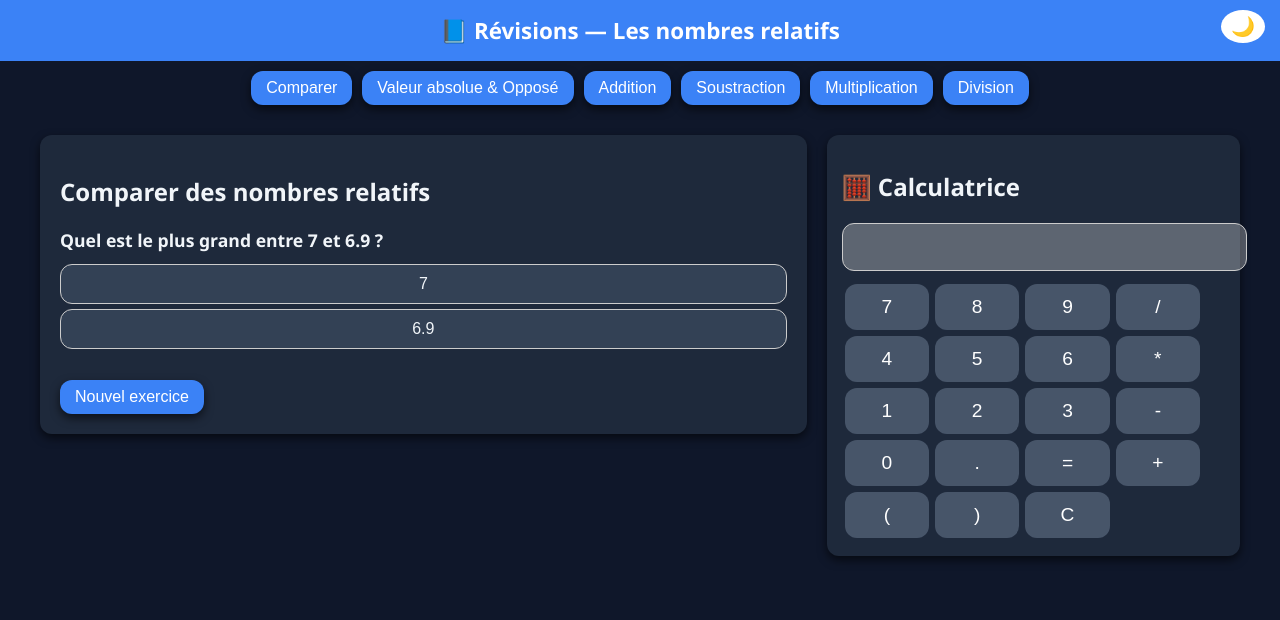
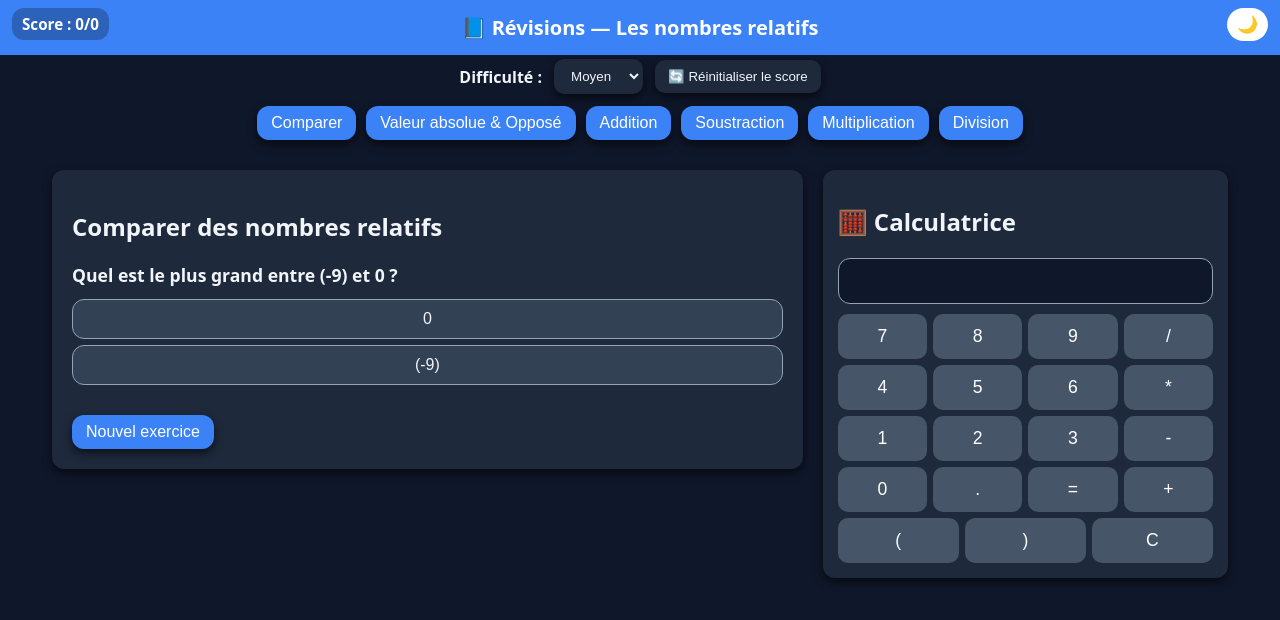
Before and after one commit to plymarok/maths-relatif, a plain HTML site: page index.html in a window 1280 px wide. Drawn offline with Linux system fonts and the light colour scheme.

Commit message:
Update index.html

```diff
--- a/index.html
+++ b/index.html
@@ -1,172 +1,70 @@
 <!DOCTYPE html>
 <html lang="fr">
 <head>
-  <meta charset="UTF-8">
-  <meta name="viewport" content="width=device-width, initial-scale=1.0">
+  <meta charset="UTF-8" />
+  <meta name="viewport" content="width=device-width, initial-scale=1.0"/>
   <title>Nombres relatifs — Révisions interactives</title>
   <style>
-    :root {
-      --bg: #0f172a;
-      --card: #1e293b;
-      --accent: #3b82f6;
-      --success: #16a34a;
-      --error: #dc2626;
-      --text: #f1f5f9;
-      --choice-bg: #334155;
-      --choice-hover: #475569;
-      --explain: #fde047;
-      --radius: 12px;
-      --shadow: 0 4px 10px rgba(0,0,0,0.6);
+    :root{
+      --bg:#0f172a; --card:#1e293b; --accent:#3b82f6;
+      --success:#16a34a; --error:#dc2626; --text:#f1f5f9;
+      --choice-bg:#334155; --choice-hover:#475569; --explain:#fde047;
+      --radius:12px; --shadow:0 4px 10px rgba(0,0,0,0.6);
     }
-    body.light {
-      --bg: #f9fafb;
-      --card: #ffffff;
-      --text: #111827;
-      --choice-bg: #f1f5f9;
-      --choice-hover: #e2e8f0;
-      --explain: #444;
-      --shadow: 0 4px 10px rgba(0,0,0,0.1);
+    body.light{
+      --bg:#f9fafb; --card:#ffffff; --text:#111827;
+      --choice-bg:#f1f5f9; --choice-hover:#e2e8f0; --explain:#444;
+      --shadow:0 4px 10px rgba(0,0,0,0.1);
     }
-    body {
-      margin: 0;
-      font-family: "Segoe UI", sans-serif;
-      background: var(--bg);
-      color: var(--text);
-    }
-    header {
-      background: var(--accent);
-      color: white;
-      text-align: center;
-      padding: 15px;
-      font-size: 1.4rem;
-      font-weight: bold;
-      position: relative;
-    }
-    #toggleTheme {
-      position: absolute;
-      right: 15px;
-      top: 10px;
-      background: white;
-      color: black;
-      border: none;
-      border-radius: 50%;
-      font-size: 1.2rem;
-      cursor: pointer;
-      padding: 5px 10px;
-    }
-    nav {
-      display: flex;
-      justify-content: center;
-      gap: 10px;
-      padding: 10px;
-      flex-wrap: wrap;
-    }
-    nav button {
-      padding: 8px 15px;
-      border: none;
-      border-radius: var(--radius);
-      cursor: pointer;
-      background: var(--accent);
-      color: white;
-      font-size: 1rem;
-      box-shadow: var(--shadow);
-    }
-    main {
-      display: flex;
-      max-width: 1200px;
-      margin: 20px auto;
-      gap: 20px;
-    }
-    .content { flex: 2; }
-    .calculator {
-      flex: 1;
-      background: var(--card);
-      padding: 15px;
-      border-radius: var(--radius);
-      box-shadow: var(--shadow);
-      height: fit-content;
-    }
-    .card {
-      background: var(--card);
-      padding: 20px;
-      border-radius: var(--radius);
-      box-shadow: var(--shadow);
-      margin-bottom: 20px;
-    }
-    .question { margin-bottom: 12px; font-weight: bold; font-size: 1.1rem; }
-    .choices button {
-      display: block;
-      width: 100%;
-      margin: 5px 0;
-      padding: 10px;
-      border-radius: var(--radius);
-      border: 1px solid #ccc;
-      cursor: pointer;
-      background: var(--choice-bg);
-      color: var(--text);
-      font-size: 1rem;
-      transition: background 0.2s;
-    }
-    .choices button:hover { background: var(--choice-hover); }
-    .choices button.correct { background: var(--success) !important; color: white; }
-    .choices button.wrong { background: var(--error) !important; color: white; }
-    .refresh {
-      margin-top: 15px;
-      padding: 8px 15px;
-      border: none;
-      border-radius: var(--radius);
-      cursor: pointer;
-      background: var(--accent);
-      color: white;
-      font-size: 1rem;
-      box-shadow: var(--shadow);
-    }
-    .explain { margin-top: 10px; font-weight: bold; color: var(--explain); }
-
-    /* Fractions jolies avec vrai trait centré */
-    .frac {
-      display: inline-grid;
-      grid-template-rows: auto auto;
-      text-align: center;
-      vertical-align: middle;
-    }
-    .frac .num {
-      border-bottom: 2px solid currentColor; /* Trait toujours visible */
-      padding: 0 4px;
-    }
-    .frac .den {
-      padding: 0 4px;
-    }
-
+    *{box-sizing:border-box}
+    body{margin:0;font-family:system-ui,-apple-system,"Segoe UI",Roboto,Ubuntu,"Helvetica Neue",Arial,"Noto Sans","Apple Color Emoji","Segoe UI Emoji",sans-serif;background:var(--bg);color:var(--text)}
+    header{background:var(--accent);color:#fff;text-align:center;padding:14px 48px;font-size:1.25rem;font-weight:700;position:relative}
+    #toggleTheme{position:absolute;right:12px;top:8px;background:#fff;color:#000;border:none;border-radius:999px;font-size:1.05rem;cursor:pointer;padding:6px 10px}
+    #scoreboard{position:absolute;left:12px;top:8px;font-size:.95rem;background:rgba(0,0,0,.25);padding:6px 10px;border-radius:var(--radius)}
+    nav{display:flex;justify-content:center;gap:10px;flex-wrap:wrap;padding:12px}
+    nav button{padding:8px 14px;border:none;border-radius:var(--radius);cursor:pointer;background:var(--accent);color:#fff;font-size:1rem;box-shadow:var(--shadow)}
+    #difficulty{display:flex;justify-content:center;align-items:center;gap:12px;margin-top:4px}
+    #difficulty select,#difficulty button{padding:8px 12px;border-radius:10px;border:1px solid transparent;background:var(--card);color:var(--text);box-shadow:var(--shadow)}
+    main{display:flex;max-width:1200px;margin:18px auto;gap:20px;padding:0 12px}
+    .content{flex:2}
+    .calculator{flex:1;background:var(--card);padding:15px;border-radius:var(--radius);box-shadow:var(--shadow);height:fit-content}
+    .card{background:var(--card);padding:20px;border-radius:var(--radius);box-shadow:var(--shadow);margin-bottom:20px}
+    .question{margin-bottom:12px;font-weight:700;font-size:1.1rem}
+    .choices button{display:block;width:100%;margin:6px 0;padding:10px;border-radius:var(--radius);border:1px solid #94a3b8;cursor:pointer;background:var(--choice-bg);color:var(--text);font-size:1rem;transition:background .2s}
+    .choices button:hover{background:var(--choice-hover)}
+    .choices button.correct{background:var(--success)!important;color:#fff}
+    .choices button.wrong{background:var(--error)!important;color:#fff}
+    .refresh{margin-top:14px;padding:8px 14px;border:none;border-radius:var(--radius);cursor:pointer;background:var(--accent);color:#fff;font-size:1rem;box-shadow:var(--shadow)}
+    .explain{margin-top:10px;font-weight:700;color:var(--explain)}
+    /* Fractions lisibles (trait épais, centré, s'adapte au thème) */
+    .frac{display:inline-grid;grid-template-rows:auto auto;text-align:center;vertical-align:middle}
+    .frac .num{border-bottom:2px solid currentColor;padding:0 4px}
+    .frac .den{padding:0 4px}
     /* Calculatrice */
-    #calcDisplay {
-      width: 100%;
-      font-size: 1.4rem;
-      padding: 10px;
-      margin-bottom: 10px;
-      text-align: right;
-      border: 1px solid #ccc;
-      border-radius: var(--radius);
-    }
-    #calcButtons button {
-      width: 22%;
-      margin: 3px;
-      padding: 12px;
-      font-size: 1.2rem;
-      border-radius: var(--radius);
-      border: none;
-      cursor: pointer;
-      background: #475569;
-      color: white;
-    }
-    body.light #calcButtons button { background: #e2e8f0; color: black; }
+    #calcDisplay{width:100%;font-size:1.3rem;padding:10px;margin-bottom:10px;text-align:right;border:1px solid #94a3b8;border-radius:var(--radius);background:var(--bg);color:var(--text)}
+    #calcButtons{display:flex;flex-wrap:wrap;gap:6px}
+    #calcButtons button{flex:1 0 22%;padding:12px;font-size:1.1rem;border-radius:10px;border:none;cursor:pointer;background:#475569;color:#fff}
+    body.light #calcButtons button{background:#e2e8f0;color:#000}
+    @media (max-width:980px){main{flex-direction:column}}
   </style>
 </head>
 <body>
   <header>
     📘 Révisions — Les nombres relatifs
-    <button id="toggleTheme">🌙</button>
+    <span id="scoreboard">Score : 0/0</span>
+    <button id="toggleTheme" title="Basculer thème">🌙</button>
   </header>
+
+  <div id="difficulty">
+    <strong>Difficulté :</strong>
+    <select id="level" onchange="resetScore()">
+      <option value="1">Facile</option>
+      <option value="2" selected>Moyen</option>
+      <option value="3">Difficile</option>
+    </select>
+    <button onclick="resetScore()">🔄 Réinitialiser le score</button>
+  </div>
+
   <nav>
     <button onclick="showSection('comparaison')">Comparer</button>
     <button onclick="showSection('valabs')">Valeur absolue & Opposé</button>
@@ -178,6 +76,7 @@
 
   <main>
     <div class="content">
+      <!-- Comparaison -->
       <section id="comparaison" class="card">
         <h2>Comparer des nombres relatifs</h2>
         <div class="question" id="compQ"></div>
@@ -186,6 +85,7 @@
         <button class="refresh" onclick="newComparison()">Nouvel exercice</button>
       </section>
 
+      <!-- Valeur absolue & Opposé -->
       <section id="valabs" class="card" style="display:none;">
         <h2>Valeur absolue et opposé</h2>
         <div class="question" id="valQ"></div>
@@ -194,6 +94,7 @@
         <button class="refresh" onclick="newValAbs()">Nouvel exercice</button>
       </section>
 
+      <!-- Addition -->
       <section id="addition" class="card" style="display:none;">
         <h2>Addition de relatifs</h2>
         <div class="question" id="addQ"></div>
@@ -202,6 +103,7 @@
         <button class="refresh" onclick="newAddition()">Nouvel exercice</button>
       </section>
 
+      <!-- Soustraction -->
       <section id="soustraction" class="card" style="display:none;">
         <h2>Soustraction de relatifs</h2>
         <div class="question" id="subQ"></div>
@@ -210,6 +112,7 @@
         <button class="refresh" onclick="newSubtraction()">Nouvel exercice</button>
       </section>
 
+      <!-- Multiplication -->
       <section id="multiplication" class="card" style="display:none;">
         <h2>Multiplication de relatifs</h2>
         <div class="question" id="multQ"></div>
@@ -218,6 +121,7 @@
         <button class="refresh" onclick="newMultiplication()">Nouvel exercice</button>
       </section>
 
+      <!-- Division -->
       <section id="division" class="card" style="display:none;">
         <h2>Division de relatifs</h2>
         <div class="question" id="divQ"></div>
@@ -227,181 +131,178 @@
       </section>
     </div>
 
+    <!-- Calculatrice -->
     <div class="calculator">
       <h2>🧮 Calculatrice</h2>
-      <input type="text" id="calcDisplay" disabled>
+      <input type="text" id="calcDisplay" disabled />
       <div id="calcButtons"></div>
     </div>
   </main>
 
   <script>
-    // THEME
-    const toggleBtn=document.getElementById("toggleTheme");
-    toggleBtn.onclick=()=>{
-      document.body.classList.toggle("light");
-      toggleBtn.textContent=document.body.classList.contains("light")?"☀️":"🌙";
+    // Thème
+    document.getElementById('toggleTheme').onclick=()=>{
+      document.body.classList.toggle('light');
+      document.getElementById('toggleTheme').textContent=document.body.classList.contains('light')?'☀️':'🌙';
     };
 
-    function showSection(id) {
-      document.querySelectorAll("section").forEach(sec => sec.style.display = "none");
-      document.getElementById(id).style.display = "block";
+    // Score
+    let score=0,total=0;
+    function updateScore(){ document.getElementById('scoreboard').textContent=`Score : ${score}/${total}`; }
+    function resetScore(){ score=0; total=0; updateScore(); }
+
+    // Niveau
+    function getLevel(){ return +document.getElementById('level').value; }
+
+    // Outils nombres
+    function randInt(min,max){ return Math.floor(Math.random()*(max-min+1))+min; }
+    function typePoolByLevel(level){
+      if(level===1) return ['int'];
+      if(level===2) return ['int','dec'];
+      return ['int','dec','frac']; // niveau 3
+    }
+    function renderNumber(n){
+      if(typeof n==='object' && n.frac){
+        return `<span class="frac"><span class="num">${n.num}</span><span class="den">${n.den}</span></span>`;
+      }
+      return n<0?`(${n})`:`${n}`;
+    }
+    function formatNumber(type){
+      if(type==='int'){ return renderNumber(randInt(-20,20)); }
+      if(type==='dec'){ return renderNumber(Math.round((Math.random()*20-10)*10)/10); }
+      if(type==='frac'){
+        let num=randInt(-9,9); if(num===0) num=1;
+        let den=[2,4,5,10][randInt(0,3)];
+        return renderNumber({frac:true,num,den});
+      }
+    }
+    function evalFrac(str){
+      if(str.includes('frac')){
+        const num=parseFloat(str.match(/<span class="num">(.*?)<\/span>/)[1]);
+        const den=parseFloat(str.match(/<span class="den">(.*?)<\/span>/)[1]);
+        return num/den;
+      }
+      return parseFloat(str.replace(/[()]/g,''));
     }
 
-    function randInt(min,max){ return Math.floor(Math.random()*(max-min+1))+min; }
-
-    function formatNumber(type){
-      let n;
-      if(type==="int"){ n=randInt(-20,20); }
-      if(type==="dec"){ n=(Math.round((Math.random()*20-10)*10)/10); }
-      if(type==="frac"){
-        let num=randInt(-9,9); if(num===0) num=1;
-        let den=[2,4,5,10][randInt(0,3)];
-        n={frac:true,num,den};
-      }
-      return renderNumber(n);
-    }
-
-    function renderNumber(n){
-      if(typeof n==="object" && n.frac){
-        return `<span class="frac"><span class="num">${n.num}</span><span class="den">${n.den}</span></span>`;
-      }
-      if(n<0) return `(${n})`;
-      return `${n}`;
-    }
-
-    function evalFrac(str){
-      if(str.includes("frac")){
-        let num=parseFloat(str.match(/<span class="num">(.*?)<\/span>/)[1]);
-        let den=parseFloat(str.match(/<span class="den">(.*?)<\/span>/)[1]);
-        return num/den;
-      }
-      return parseFloat(str.replace(/[()]/g,""));
-    }
-
-    function makeChoices(container, correct, wrongs, explainId, explanation) {
-      container.innerHTML = "";
-      document.getElementById(explainId).textContent = "";
-      let answers = [correct, ...wrongs];
-      answers.sort(() => Math.random() - 0.5);
-      answers.forEach(ans => {
-        let btn = document.createElement("button");
-        btn.innerHTML = ans;
-        btn.onclick = () => {
-          container.querySelectorAll("button").forEach(b => b.disabled = true);
-          if(ans === correct) {
-            btn.classList.add("correct");
-          } else {
-            btn.classList.add("wrong");
-            document.getElementById(explainId).textContent = "❌ " + explanation;
-          }
+    // QCM
+    function makeChoices(container, correct, wrongs, explainId, explanation){
+      container.innerHTML=''; document.getElementById(explainId).textContent='';
+      const answers=[correct,...wrongs].sort(()=>Math.random()-0.5);
+      answers.forEach(ans=>{
+        const btn=document.createElement('button'); btn.innerHTML=ans;
+        btn.onclick=()=>{
+          container.querySelectorAll('button').forEach(b=>b.disabled=true);
+          total++;
+          if(ans===correct){ score++; btn.classList.add('correct'); }
+          else{ btn.classList.add('wrong'); document.getElementById(explainId).textContent='❌ '+explanation; }
+          updateScore();
         };
         container.appendChild(btn);
       });
     }
 
-    // Comparaison
+    // Modules
     function newComparison(){
-      let type = ["int","dec","frac"][randInt(0,2)];
-      let a = formatNumber(type);
-      let b = formatNumber(type);
-      while(evalFrac(a)===evalFrac(b)) b=formatNumber(type);
-      document.getElementById("compQ").innerHTML=`Quel est le plus grand entre ${a} et ${b} ?`;
-      let correct = evalFrac(a)>evalFrac(b)?a:b;
-      let exp = `${evalFrac(a)} comparé à ${evalFrac(b)} → ${correct} est le plus grand.`;
-      makeChoices(document.getElementById("compChoices"),correct,[a,b].filter(x=>x!==correct),"compExplain",exp);
+      const pool=typePoolByLevel(getLevel());
+      const t=pool[randInt(0,pool.length-1)];
+      let a=formatNumber(t), b=formatNumber(t);
+      while(evalFrac(a)===evalFrac(b)) b=formatNumber(t);
+      const correct=evalFrac(a)>evalFrac(b)?a:b;
+      document.getElementById('compQ').innerHTML=`Quel est le plus grand entre ${a} et ${b} ?`;
+      const exp=`On compare ${evalFrac(a)} et ${evalFrac(b)} : ${correct} est plus grand car sa valeur est la plus élevée.`;
+      makeChoices(document.getElementById('compChoices'),correct,[a,b].filter(x=>x!==correct),'compExplain',exp);
     }
 
-    // Valeur absolue & opposé
     function newValAbs(){
-      let type = ["int","dec","frac"][randInt(0,2)];
-      let n = formatNumber(type);
+      const pool=typePoolByLevel(getLevel());
+      const t=pool[randInt(0,pool.length-1)];
+      const n=formatNumber(t);
       if(Math.random()<0.5){
-        document.getElementById("valQ").innerHTML=`Valeur absolue de ${n} ?`;
-        let correct = Math.abs(evalFrac(n)).toString();
-        let exp = `|${evalFrac(n)}| = ${correct}`;
-        makeChoices(document.getElementById("valChoices"),correct,[ (evalFrac(n)+1).toString(), (evalFrac(n)-1).toString() ],"valExplain",exp);
-      } else {
-        document.getElementById("valQ").innerHTML=`Opposé de ${n} ?`;
-        let correct = (-evalFrac(n)).toString();
-        let exp = `Opposé de ${evalFrac(n)} = ${correct}`;
-        makeChoices(document.getElementById("valChoices"),correct,[ (evalFrac(n)+2).toString(), (evalFrac(n)-2).toString() ],"valExplain",exp);
+        document.getElementById('valQ').innerHTML=`Valeur absolue de ${n} ?`;
+        const c=Math.abs(evalFrac(n)).toString();
+        const exp=`La valeur absolue est la distance à 0 : |${evalFrac(n)}| = ${c}.`;
+        makeChoices(document.getElementById('valChoices'),c,[ (evalFrac(n)+1).toString(),(evalFrac(n)-1).toString() ],'valExplain',exp);
+      }else{
+        document.getElementById('valQ').innerHTML=`Opposé de ${n} ?`;
+        const c=(-evalFrac(n)).toString();
+        const exp=`L’opposé de ${evalFrac(n)} est ${c} car leur somme vaut 0.`;
+        makeChoices(document.getElementById('valChoices'),c,[ (evalFrac(n)+2).toString(),(evalFrac(n)-2).toString() ],'valExplain',exp);
       }
     }
 
-    // Addition
     function newAddition(){
-      let n=randInt(3,5);
-      let terms=[];
-      for(let i=0;i<n;i++) terms.push(formatNumber(["int","dec","frac"][randInt(0,2)]));
-      let expr=terms.join(" + ");
-      let res = terms.map(evalFrac).reduce((a,b)=>a+b,0).toFixed(2);
-      document.getElementById("addQ").innerHTML=`Calcule : ${expr}`;
-      let exp=`On additionne : ${terms.map(evalFrac).join(" + ")} = ${res}`;
-      makeChoices(document.getElementById("addChoices"),res,[ (res*1+1).toFixed(2),(res*1-1).toFixed(2) ],"addExplain",exp);
+      const lvl=getLevel(); const pool=typePoolByLevel(lvl);
+      const n = (lvl===1)?2 : (lvl===2?randInt(3,4):randInt(4,5));
+      const terms=Array.from({length:n},()=>formatNumber(pool[randInt(0,pool.length-1)]));
+      const res=terms.map(evalFrac).reduce((a,b)=>a+b,0).toFixed(2);
+      document.getElementById('addQ').innerHTML=`Calcule : ${terms.join(' + ')}`;
+      const exp=`On additionne terme à terme : ${terms.map(evalFrac).join(' + ')} = ${res}.`;
+      makeChoices(document.getElementById('addChoices'),res,[ (res*1+1).toFixed(2),(res*1-1).toFixed(2) ],'addExplain',exp);
     }
 
-    // Soustraction
     function newSubtraction(){
-      let n=randInt(3,5);
-      let terms=[];
-      for(let i=0;i<n;i++) terms.push(formatNumber(["int","dec","frac"][randInt(0,2)]));
-      let expr=terms.join(" - ");
-      let val=evalFrac(terms[0]);
-      for(let i=1;i<terms.length;i++){ val-=evalFrac(terms[i]); }
-      let res=val.toFixed(2);
-      document.getElementById("subQ").innerHTML=`Calcule : ${expr}`;
-      let exp=`Soustraire = ajouter l’opposé. Exemple : ${terms[0]} - ${terms[1]} = ${evalFrac(terms[0])} - (${evalFrac(terms[1])})`;
-      makeChoices(document.getElementById("subChoices"),res,[ (res*1+1).toFixed(2),(res*1-1).toFixed(2) ],"subExplain",exp);
+      const lvl=getLevel(); const pool=typePoolByLevel(lvl);
+      const n = (lvl===1)?2 : (lvl===2?randInt(3,4):randInt(4,5));
+      const terms=Array.from({length:n},()=>formatNumber(pool[randInt(0,pool.length-1)]));
+      let val=evalFrac(terms[0]); for(let i=1;i<terms.length;i++){ val-=evalFrac(terms[i]); }
+      const res=val.toFixed(2);
+      document.getElementById('subQ').innerHTML=`Calcule : ${terms.join(' - ')}`;
+      const exp=`Soustraire = ajouter l’opposé : ${terms[0]} - ${terms[1]} = ${evalFrac(terms[0])} + (${ -evalFrac(terms[1]) }) → résultat final ${res}.`;
+      makeChoices(document.getElementById('subChoices'),res,[ (res*1+1).toFixed(2),(res*1-1).toFixed(2) ],'subExplain',exp);
     }
 
-    // Multiplication
     function newMultiplication(){
-      let n = randInt(2,3);
-      let terms=[];
-      for(let i=0;i<n;i++) terms.push(formatNumber(["int","dec","frac"][randInt(0,2)]));
-      let expr=terms.join(" × ");
-      let res = terms.map(evalFrac).reduce((a,b)=>a*b,1).toFixed(2);
-      document.getElementById("multQ").innerHTML=`Calcule : ${expr}`;
-      let exp=`On applique la règle du signe : ${terms.map(evalFrac).join(" × ")} = ${res}`;
-      makeChoices(document.getElementById("multChoices"),res,[ (res*1+1).toFixed(2),(res*1-1).toFixed(2) ],"multExplain",exp);
+      const lvl=getLevel(); const pool=typePoolByLevel(lvl);
+      const n = (lvl===1)?2:randInt(2,3);
+      const terms=Array.from({length:n},()=>formatNumber(pool[randInt(0,pool.length-1)]));
+      const res=terms.map(evalFrac).reduce((a,b)=>a*b,1).toFixed(2);
+      const negs=terms.filter(t=>evalFrac(t)<0).length;
+      document.getElementById('multQ').innerHTML=`Calcule : ${terms.join(' × ')}`;
+      const exp=`Règle du signe : ${negs} négatif(s) → produit ${negs%2===0?'positif':'négatif'}. Calcul : ${terms.map(evalFrac).join(' × ')} = ${res}.`;
+      makeChoices(document.getElementById('multChoices'),res,[ (res*1+1).toFixed(2),(res*1-1).toFixed(2) ],'multExplain',exp);
     }
 
-    // Division
     function newDivision(){
-      let a=formatNumber(["int","dec","frac"][randInt(0,2)]);
-      let b=formatNumber(["int","dec","frac"][randInt(0,2)]);
-      while(evalFrac(b)===0) b=formatNumber("int");
-      let res=(evalFrac(a)/evalFrac(b)).toFixed(2);
-      document.getElementById("divQ").innerHTML=`Calcule : ${a} ÷ ${b}`;
-      let exp=`On applique la règle du signe : ${evalFrac(a)} ÷ ${evalFrac(b)} = ${res}`;
-      makeChoices(document.getElementById("divChoices"),res,[ (res*1+1).toFixed(2),(res*1-1).toFixed(2) ],"divExplain",exp);
+      const lvl=getLevel(); const pool=typePoolByLevel(lvl);
+      const a=formatNumber(pool[randInt(0,pool.length-1)]);
+      let b=formatNumber(pool[randInt(0,pool.length-1)]);
+      while(evalFrac(b)===0){ b=formatNumber('int'); } // éviter division par 0
+      const quot=(evalFrac(a)/evalFrac(b));
+      const res=Number.isFinite(quot)?quot.toFixed(2):'NaN';
+      const samesign = (evalFrac(a)>=0 && evalFrac(b)>=0) || (evalFrac(a)<0 && evalFrac(b)<0);
+      document.getElementById('divQ').innerHTML=`Calcule : ${a} ÷ ${b}`;
+      const exp=`Règle du signe : ${samesign?'signes identiques → quotient positif':'signes contraires → quotient négatif'}. Calcul : ${evalFrac(a)} ÷ ${evalFrac(b)} = ${res}.`;
+      makeChoices(document.getElementById('divChoices'),res,[ (res*1+1).toFixed(2),(res*1-1).toFixed(2) ],'divExplain',exp);
     }
 
     // Calculatrice
-    function createCalculator(){
-      let buttons=["7","8","9","/","4","5","6","*","1","2","3","-","0",".","=","+","(",")","C"];
-      let container=document.getElementById("calcButtons");
-      container.innerHTML="";
-      buttons.forEach(b=>{
-        let btn=document.createElement("button");
-        btn.textContent=b;
-        btn.onclick=()=>{
-          let display=document.getElementById("calcDisplay");
-          if(b==="C") display.value="";
-          else if(b==="="){
-            try{ display.value=eval(display.value); }
-            catch{ display.value="Erreur"; }
-          }
-          else display.value+=b;
+    (function createCalculator(){
+      const keys=["7","8","9","/","4","5","6","*","1","2","3","-","0",".","=","+","(",")","C"];
+      const cont=document.getElementById('calcButtons');
+      keys.forEach(k=>{
+        const b=document.createElement('button'); b.textContent=k;
+        b.onclick=()=>{
+          const d=document.getElementById('calcDisplay');
+          if(k==="C") d.value="";
+          else if(k==="="){ try{ d.value=eval(d.value); }catch{ d.value="Erreur"; } }
+          else d.value+=k;
         };
-        container.appendChild(btn);
+        cont.appendChild(b);
       });
-    }
-    createCalculator();
+    })();
 
+    // Init
     window.onload=()=>{
+      resetScore();
       newComparison(); newValAbs(); newAddition(); newSubtraction(); newMultiplication(); newDivision();
-      showSection("comparaison");
+      showSection('comparaison');
+    };
+
+    // Navigation
+    function showSection(id){
+      document.querySelectorAll('section').forEach(s=>s.style.display='none');
+      document.getElementById(id).style.display='block';
     }
   </script>
 </body>
```
